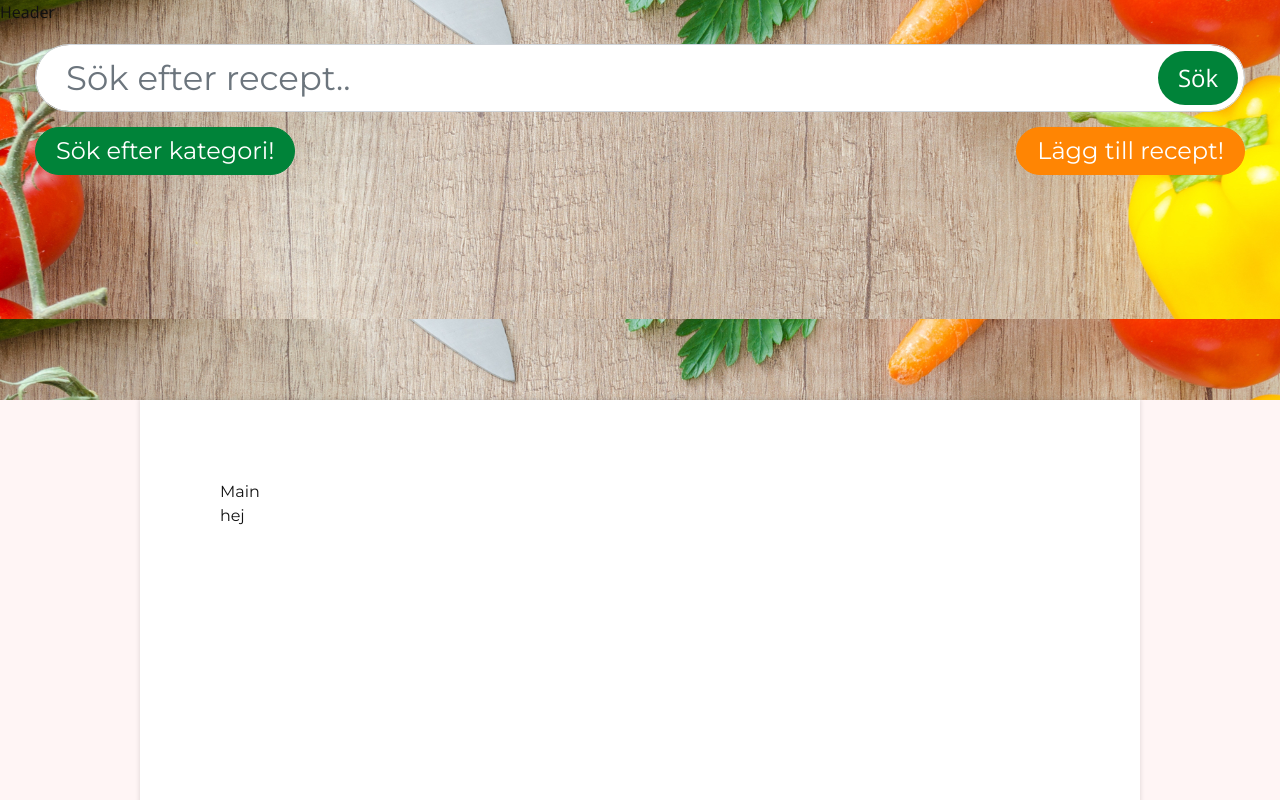
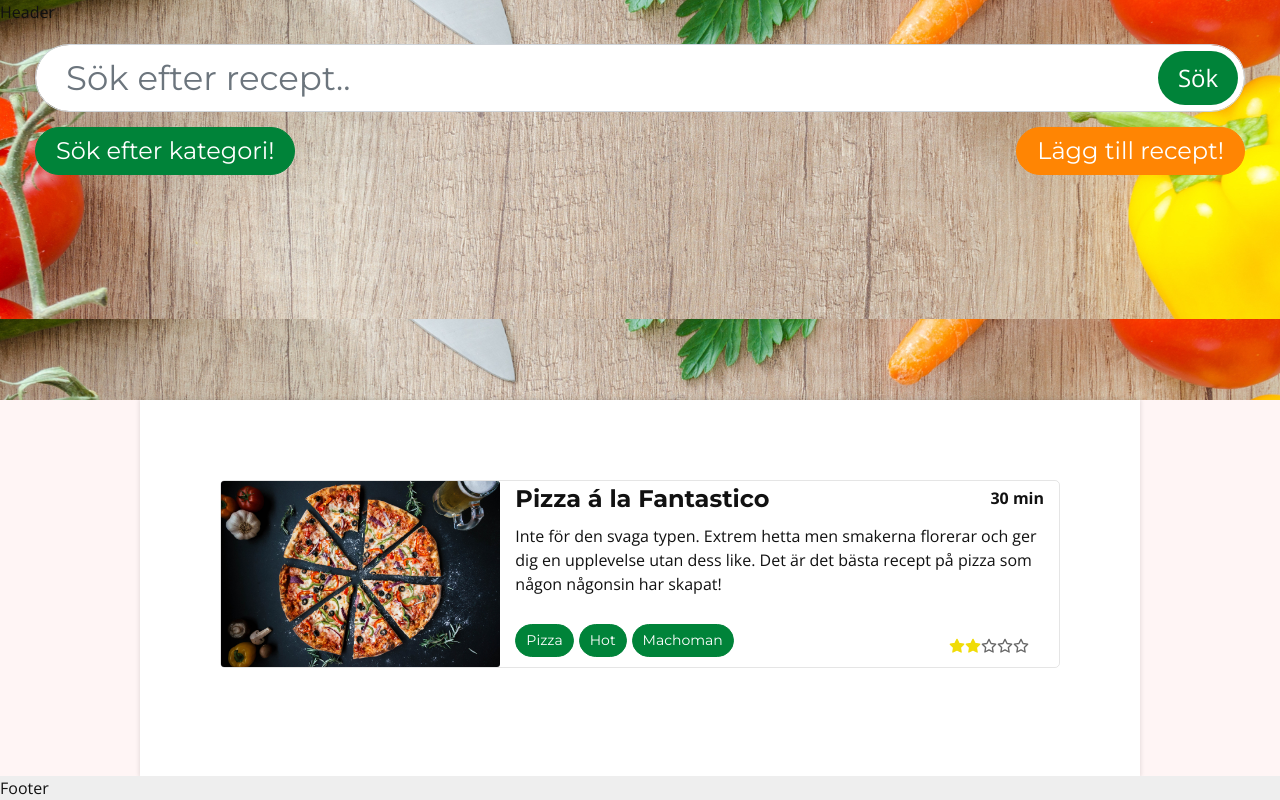
Before and after one commit to teeboteebo/yaddie-web, a React (Create React App) app: page / in a window 1280 px wide. Shown: the top 800 px of the page. Built offline with nearby package versions, Linux system fonts and the light colour scheme.

Commit message:
Added tags and rating components to card. Fixed styling for tags, styling and the card in whole.

```diff
--- a/src/components/LatestAddedRecipe/index.js
+++ b/src/components/LatestAddedRecipe/index.js
@@ -5,43 +5,47 @@ import {
   Col,
   CardImg,
   CardText,
-  CardBody,
   CardSubtitle
 } from 'reactstrap';
 import Rating from '../Rating';
+import Tags from '../Tags';
 
 import './styles.scss';
 
 class LatestAddedRecipe extends React.Component {
   render() {
     return (
-      <article>
-        <Container className='latest-added-recipe'>
+      <article className='latest-added-recipe'>
+        <a href='/recept/test'>
+          <Container fluid>
             <Row>
-            <Col>
+              <Col xs='12' md='4' className='px-0'>
                 <CardImg
                   src='/images/yummie-pizza.jpg'
+                  className='img-fluid min-h-100'
                   alt='Delicious pizza with meat and vegetables'
                 />
               </Col>
-            <Col>
+              <Col xs='12' md='8'>
                 <CardSubtitle className='recipe-title'>
                   <h4>Pizza á la Fantastico</h4>
                 </CardSubtitle>
                 <CardText className='recipe-card-resume'>
-                Inte för den svaga typen. Extrem hetta men smakerna florerar och
-                ger dig en upplevelse utan dess like. Det är det bästa recept på
-                pizza som någon någonsin har skapat!
+                  Inte för den svaga typen. Extrem hetta men smakerna florerar
+                  och ger dig en upplevelse utan dess like. Det är det bästa
+                  recept på pizza som någon någonsin har skapat!
                 </CardText>
-            </Col>
-            <Col>
-              <CardText className='recipe-card-time float-right'>
-                30 min
-              </CardText>
-              <Rating rating={2} />
+                <div className='recipe-card-time'>30 min</div>
+                <div className='preview-rating'>
+                  <Rating rating={2} size='16' />
+                </div>
+                <div className='preview-tag mb-4 mb-md-0'>
+                  <Tags tags={['Pizza', 'Hot', 'Machoman']} />
+                </div>
               </Col>
             </Row>
           </Container>
+        </a>
       </article>
     );
   }
--- a/src/components/LatestAddedRecipe/styles.scss
+++ b/src/components/LatestAddedRecipe/styles.scss
@@ -1,12 +1,28 @@
 @import '../../sass/variables';
 
 .latest-added-recipe {
+  & > a {
+    color: $text !important;
+    text-decoration: none;
+    &:hover {
+      color: $text !important;
+      text-decoration: none;
+    }
+  }
+  border: 1px solid $light;
+  border-radius: 5px;
+  cursor: pointer;
   color: $text;
+  position: relative;
+  &:hover {
+    box-shadow: 0 0 3px 3px $light;
+  }
   .recipe-title {
     font-family: $big-text;
     padding: 10px 0;
     h4 {
       font-weight: 700;
+      margin-bottom: 0;
     }
   }
   .recipe-card-resume {
@@ -15,5 +31,26 @@
   .recipe-card-time {
     font-family: $small-text;
     font-weight: 700;
+    position: absolute;
+    bottom: 5px;
+    left: 15px;
+    @include media-breakpoint-up(md) {
+      top: 5px;
+      right: 15px;
+      left: initial;
+      bottom: initial;
+    }
+  }
+  .preview-rating {
+    position: absolute;
+    bottom: 5px;
+    right: 15px;
+    @include media-breakpoint-up(md) {
+      right: 15px;
+    }
+  }
+  .preview-tag {
+    position: absolute;
+    bottom: 5px;
   }
 }
--- a/src/components/Rating/index.js
+++ b/src/components/Rating/index.js
@@ -1,24 +1,32 @@
-import React from 'react'
-import { Star } from 'react-feather'
+import React from 'react';
+import { Star } from 'react-feather';
 
-import './styles.scss'
-
-const Rating = (props) => {
-  const stars = []
-  const emptyStars = []
+import './styles.scss';
+// Recieves props: "rating" (rating in number), "size" for star size in px, soon "clickable" true/false for input options
+const Rating = props => {
+  const stars = [];
+  const emptyStars = [];
   for (let i = 0; i < Math.round(props.rating); i++) {
-    stars.push(<Star size="24" color="#f0dc07" fill="#f0dc07" key={"star_" + i} />)
+    stars.push(
+      <Star
+        size={props.size}
+        color='#f0dc07'
+        fill='#f0dc07'
+        key={'star_' + i}
+      />
+    );
   }
   for (let i = 0; i < 5 - Math.round(props.rating); i++) {
-    emptyStars.push(<Star size="24" color="#666" key={"star_" + i} />)
+    emptyStars.push(<Star size={props.size} color='#666' key={'star_' + i} />);
   }
   return (
-    <abbr title={props.rating} className="preview-rating">
-      <div className="rating">
-        {stars}{emptyStars}
+    <abbr title={props.rating} className='preview-rating'>
+      <div className='rating' style={{ minWidth: props.size * 5 + 'px' }}>
+        {stars}
+        {emptyStars}
       </div>
     </abbr>
-  )
-}
+  );
+};
 
-export default Rating
+export default Rating;
--- a/src/components/Rating/styles.scss
+++ b/src/components/Rating/styles.scss
@@ -1,8 +1,7 @@
-@import "../../sass/variables.scss";
+@import '../../sass/variables.scss';
 
 .rating {
   display: inline-block;
-  margin-right: 10px;
 }
 .preview-rating {
   cursor: default !important;
--- a/src/views/StartPage/index.js
+++ b/src/views/StartPage/index.js
@@ -7,8 +7,6 @@ class StartPage extends React.Component {
   render() {
     return (
       <div className='start-page'>
-        Main
-        <div style={{ height: 1000 }}>hej</div>
         <LatestAddedRecipe />
       </div>
     );
```
Also changed, not shown: src/components/Tags/styles.scss (line endings or trailing spaces). Lines whose indentation alone changed are shown as unchanged.
